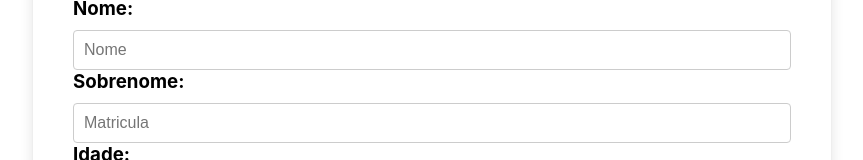
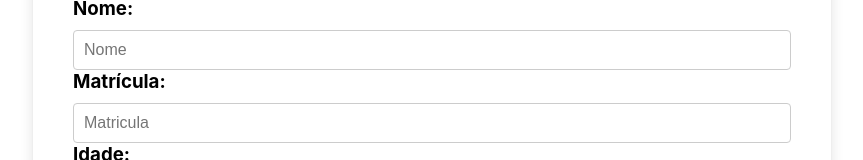
Before and after one commit to luizfelper/ArraysInJavascript, a React (Create React App) app: page / in a window 1280 px wide. Shown: the part 206-366 px from the top of the page, without its empty margins (208-1071 px from the left). Built offline with nearby package versions, Linux system fonts and the light colour scheme.

Commit message:
Alteração de Sobre nome para Matrícula no Input

```diff
--- a/src/App.js
+++ b/src/App.js
@@ -54,7 +54,7 @@ function App() {
                     <input type="number" name="Id" placeholder="Id" />
                     <h3>Nome:</h3>
                     <input type="text" name="nome" placeholder="Nome" />
-                    <h3>Sobrenome:</h3>
+                    <h3>Matrícula:</h3>
                     <input type="number" name="matricula" placeholder="Matricula" />
                     <h3>Idade:</h3>
                     <input type="number" name="idade" placeholder="Idade" />
```
